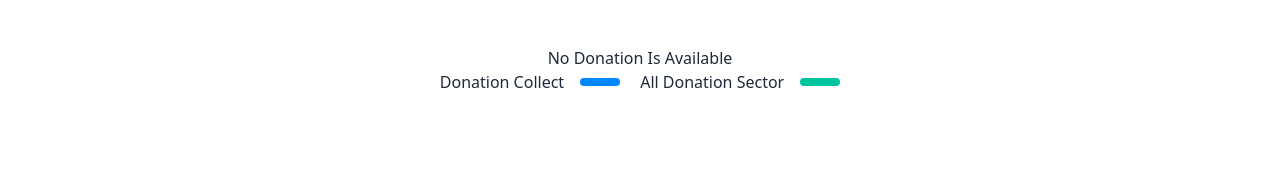
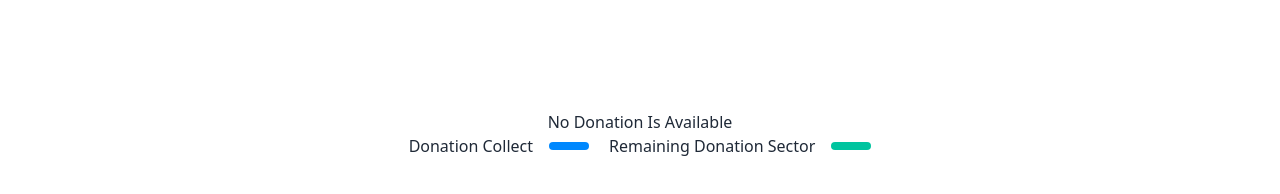
Before and after one commit to Ruma543/donation-assignment-8, a React (Vite) app: page /statistics in a window 1280 px wide. Shown: the part 542-736 px from the top of the page. Built offline with nearby package versions, Linux system fonts and the light colour scheme.

Commit message:
calculation currection in Statistics component

```diff
--- a/src/Component/Navber/Navber.jsx
+++ b/src/Component/Navber/Navber.jsx
@@ -4,11 +4,11 @@ import { NavLink } from 'react-router-dom';
 const Navber = () => {
   const logo = 'https://i.ibb.co/1JHSFtG/Logo.png';
   return (
-    <div className="flex flex-col lg:flex-row lg:justify-between md:flex-row md:justify-between items-center px-6 space-y-4">
+    <div className="flex flex-col lg:flex-row lg:justify-between md:flex-row md:justify-between items-center px-6 space-y-4 mb-4">
       <div>
         <img src={logo} alt="" />
       </div>
-      <nav className="flex justify-around gap-4">
+      <nav className="flex justify-around gap-4 ">
         <NavLink
           to="/"
           className={({ isActive, isPending }) =>
--- a/src/Component/Statistics/Statistics.jsx
+++ b/src/Component/Statistics/Statistics.jsx
@@ -33,7 +33,7 @@ const Legend = () => {
         ></span>
       </div>
       <div className="flex items-center gap-4">
-        <span className="">All Donation Sector</span>
+        <span className="">Remaining Donation Sector</span>
         <span
           className="h-2 w-10 rounded-lg"
           style={{ backgroundColor: COLORS[1] }}
@@ -52,15 +52,18 @@ export default function Statistics() {
 
     if (donationCount) {
       const newData = [
-        { name: 'Donation Collect', value: donationCount },
-        { name: 'All Donation Sector', value: 12 },
+        { name: 'Donation Collect', value: (donationCount * 100) / 12 },
+        {
+          name: 'Remaining Donation Sector',
+          value: 100 - (donationCount * 100) / 12,
+        },
       ];
       setData(newData);
       setDonationCount(donationCount);
     }
   }, []);
   return (
-    <div className="flex justify-center items-center w-3/5 mx-auto flex-col h-[70vh]">
+    <div className="flex justify-center items-center w-3/5 mx-auto my-6 flex-col h-[80vh]">
       {donationCount ? (
         <PieChart width={400} height={400}>
           <Pie
```
